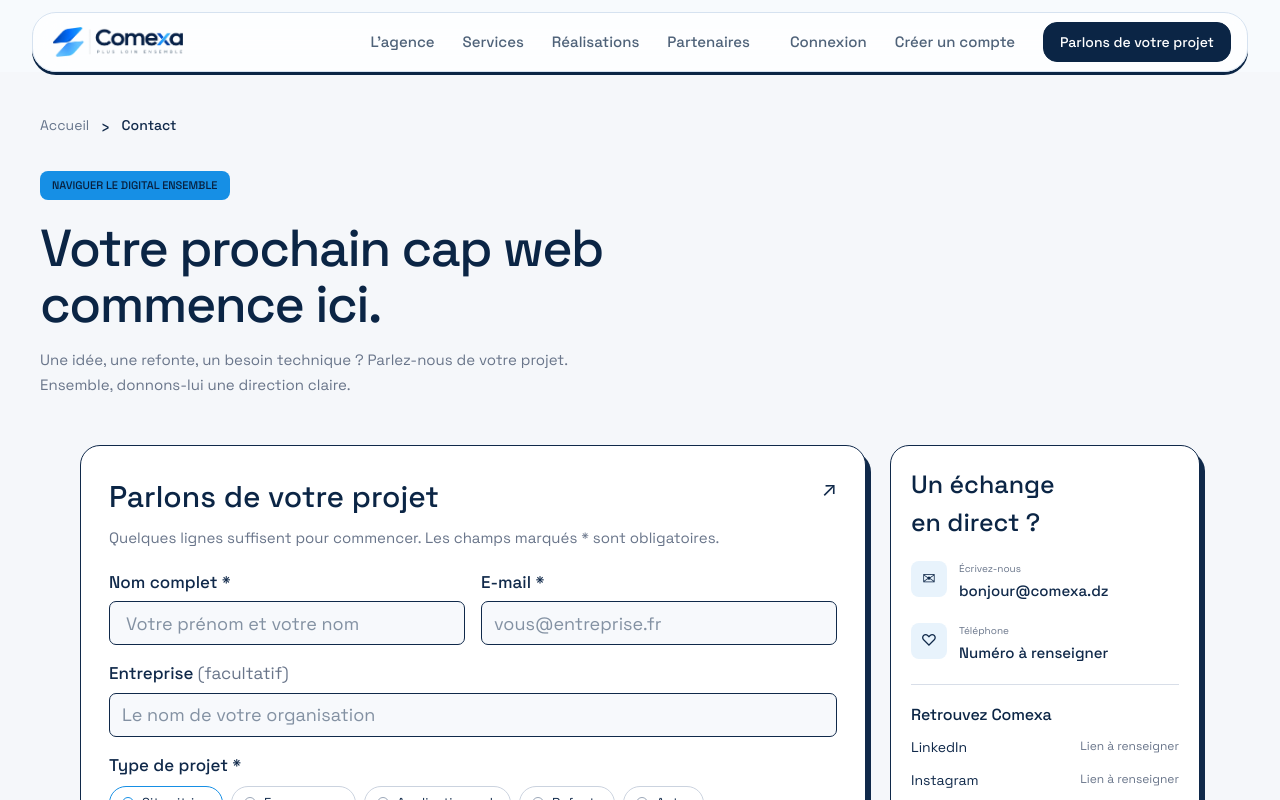
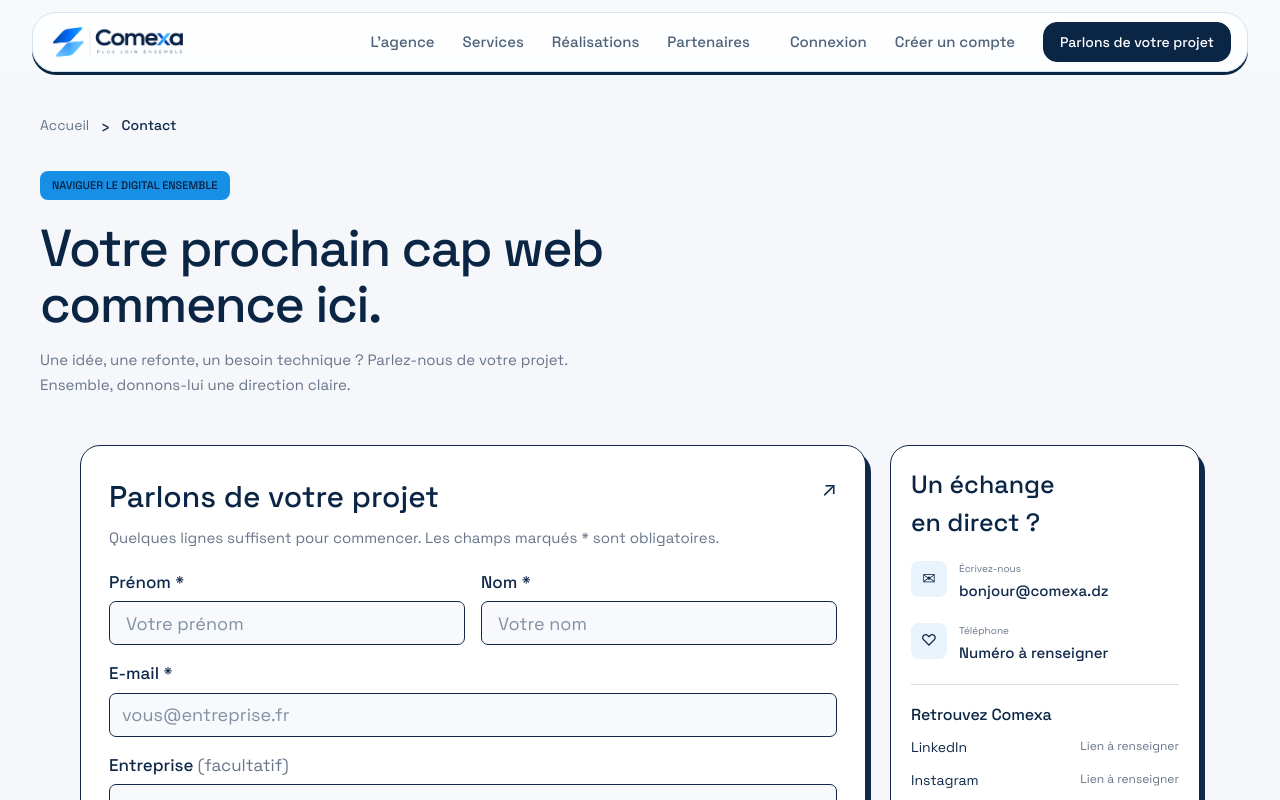
Before and after one commit to beneweb55-source/Comexa-portfolio, a Next.js app: page /contact in a window 1280 px wide. Shown: the top 800 px of the page. Built offline with nearby package versions, Linux system fonts and the light colour scheme.

Commit message:
Contact : envoi réel vers POST /public/contact-requests avec validation et retour utilisateur
Co-authored-by: arena-agent <297053741+arena-agent@users.noreply.github.com>

```diff
--- a/src/app/contact/page.jsx
+++ b/src/app/contact/page.jsx
@@ -2,6 +2,10 @@
 import { useEffect, useState } from "react";
 import { usePathname } from "next/navigation";
 import Link from "next/link";
+import { apiFetch, messageOf } from "@/lib/api";
+
+const EMPTY_FORM = { firstName: "", lastName: "", email: "", companyName: "", message: "" };
+
 export default function Contact() {
   useEffect(() => {
     const sections = document.querySelectorAll(".scroll-reveal");
@@ -47,6 +51,68 @@ export default function Contact() {
     }, [pathname]);
 
      const [projectType, setProjectType] = useState("Site vitrine");
+  const [form, setForm] = useState(EMPTY_FORM);
+  const [consent, setConsent] = useState(false);
+  const [sending, setSending] = useState(false);
+  const [feedback, setFeedback] = useState(null);
+
+  const updateField = (field) => (event) =>
+    setForm((current) => ({ ...current, [field]: event.target.value }));
+
+  async function handleSubmit(event) {
+    event.preventDefault();
+    if (sending) return;
+
+    const firstName = form.firstName.trim();
+    const lastName = form.lastName.trim();
+    const email = form.email.trim();
+    const message = form.message.trim();
+
+    if (firstName.length < 2 || lastName.length < 2) {
+      setFeedback({ tone: "error", text: "Indiquez votre prénom et votre nom (2 caractères minimum)." });
+      return;
+    }
+    if (!/^[^\s@]+@[^\s@]+\.[^\s@]+$/.test(email)) {
+      setFeedback({ tone: "error", text: "Indiquez une adresse e-mail valide." });
+      return;
+    }
+    if (message.length < 10) {
+      setFeedback({ tone: "error", text: "Décrivez votre projet en quelques phrases (10 caractères minimum)." });
+      return;
+    }
+    if (!consent) {
+      setFeedback({ tone: "error", text: "Merci d'accepter que Comexa utilise vos informations pour répondre à votre demande." });
+      return;
+    }
+
+    const params = new URLSearchParams(window.location.search);
+    setSending(true);
+    setFeedback(null);
+    try {
+      await apiFetch("/public/contact-requests", {
+        method: "POST",
+        body: {
+          firstName,
+          lastName,
+          email,
+          companyName: form.companyName.trim() || undefined,
+          subject: projectType,
+          message,
+          source: pathname,
+          utmSource: params.get("utm_source") || undefined,
+          utmMedium: params.get("utm_medium") || undefined,
+          utmCampaign: params.get("utm_campaign") || undefined,
+        },
+      });
+      setForm(EMPTY_FORM);
+      setConsent(false);
+      setFeedback({ tone: "success", text: "Merci ! Votre demande est bien enregistrée. Nous revenons vers vous rapidement." });
+    } catch (error) {
+      setFeedback({ tone: "error", text: messageOf(error) });
+    } finally {
+      setSending(false);
+    }
+  }
 
   const projectTypes = [
     "Site vitrine",
@@ -182,30 +248,57 @@ export default function Contact() {
               <span className="text-[20px]">↗</span>
             </div>
 
-            <form className="mt-5 space-y-4">
+            <form className="mt-5 space-y-4" onSubmit={handleSubmit} noValidate>
 
-              {/* Nom + Email */}
+              {/* Prénom + Nom + Email */}
               <div className="grid grid-cols-1 gap-4 md:grid-cols-2">
 
                 <div>
-                  <label className="mb-1.5 block text-[17px] font-medium">
-                    Nom complet *
+                  <label htmlFor="contact-first-name" className="mb-1.5 block text-[17px] font-medium">
+                    Prénom *
                   </label>
 
                   <input
+                    id="contact-first-name"
+                    name="firstName"
                     type="text"
-                    placeholder="Votre prénom et votre nom"
+                    autoComplete="given-name"
+                    value={form.firstName}
+                    onChange={updateField("firstName")}
+                    placeholder="Votre prénom"
                     className="h-11 w-full min-w-0 rounded-[7px] border border-[#10294a] bg-[#f7f9fc] px-3 text-[16px] outline-none transition focus:border-[#168fe5] sm:px-4 sm:text-[18px]"
                   />
                 </div>
 
                 <div>
-                  <label className="mb-1.5 block text-[17px] font-medium">
+                  <label htmlFor="contact-last-name" className="mb-1.5 block text-[17px] font-medium">
+                    Nom *
+                  </label>
+
+                  <input
+                    id="contact-last-name"
+                    name="lastName"
+                    type="text"
+                    autoComplete="family-name"
+                    value={form.lastName}
+                    onChange={updateField("lastName")}
+                    placeholder="Votre nom"
+                    className="h-11 w-full min-w-0 rounded-[7px] border border-[#10294a] bg-[#f7f9fc] px-3 text-[16px] outline-none transition focus:border-[#168fe5] sm:px-4 sm:text-[18px]"
+                  />
+                </div>
+
+                <div className="md:col-span-2">
+                  <label htmlFor="contact-email" className="mb-1.5 block text-[17px] font-medium">
                     E-mail *
                   </label>
 
                   <input
+                    id="contact-email"
+                    name="email"
                     type="email"
+                    autoComplete="email"
+                    value={form.email}
+                    onChange={updateField("email")}
                     placeholder="vous@entreprise.fr"
                     className="h-11 w-full min-w-0 rounded-[7px] border border-[#10294a] bg-[#f7f9fc] px-3 text-[16px] outline-none transition focus:border-[#168fe5] sm:text-[18px]"
                   />
@@ -223,7 +316,11 @@ export default function Contact() {
                 </label>
 
                 <input
+                  name="companyName"
                   type="text"
+                  autoComplete="organization"
+                  value={form.companyName}
+                  onChange={updateField("companyName")}
                   placeholder="Le nom de votre organisation"
                   className="h-11 w-full min-w-0 rounded-[7px] border border-[#10294a] bg-[#f7f9fc] px-3 text-[16px] outline-none transition focus:border-[#168fe5] sm:text-[18px]"
                 />
@@ -271,6 +368,9 @@ export default function Contact() {
                 </label>
 
                 <textarea
+                  name="message"
+                  value={form.message}
+                  onChange={updateField("message")}
                   rows={5}
                   placeholder="Votre contexte, vos objectifs, les fonctionnalités souhaitées... Si vous avez un budget ou un calendrier en tête, dites-le-nous aussi."
                   className="w-full resize-none rounded-[7px] border border-[#10294a] bg-[#f7f9fc] px-3 py-3 text-[13px] leading-[1.5] outline-none transition focus:border-[#168fe5]"
@@ -280,6 +380,9 @@ export default function Contact() {
               <label className="flex cursor-pointer items-start gap-2 text-[10px] text-[#69758a]">
                 <input
                   type="checkbox"
+                  name="consent"
+                  checked={consent}
+                  onChange={(event) => setConsent(event.target.checked)}
                   className="mt-[1px] h-4 w-4 accent-[#168fe5]"
                 />
 
@@ -307,11 +410,24 @@ export default function Contact() {
 
                 <button
                   type="submit"
-                  className="flex h-10 items-center justify-center gap-3 rounded-[11px] bg-[#168fe5] px-4 text-[15px] font-medium text-[#08203e] transition hover:bg-[#0b7dcc] sm:px-5 sm:text-[17px]"
+                  disabled={sending}
+                  aria-busy={sending}
+                  className="flex h-10 items-center justify-center gap-3 rounded-[11px] bg-[#168fe5] px-4 text-[15px] font-medium text-[#08203e] transition hover:bg-[#0b7dcc] disabled:cursor-wait disabled:opacity-70 sm:px-5 sm:text-[17px]"
                 >
-                  Envoyer ma demande
+                  {sending ? "Envoi en cours…" : "Envoyer ma demande"}
                   <span>↗</span>
                 </button>
+
+                {feedback ? (
+                  <p
+                    role={feedback.tone === "error" ? "alert" : "status"}
+                    className={`text-[14px] leading-[1.5] sm:max-w-[320px] ${
+                      feedback.tone === "error" ? "text-[#b42318]" : "text-[#0f7b3a]"
+                    }`}
+                  >
+                    {feedback.text}
+                  </p>
+                ) : null}
 
               </div>
             </form>
```
